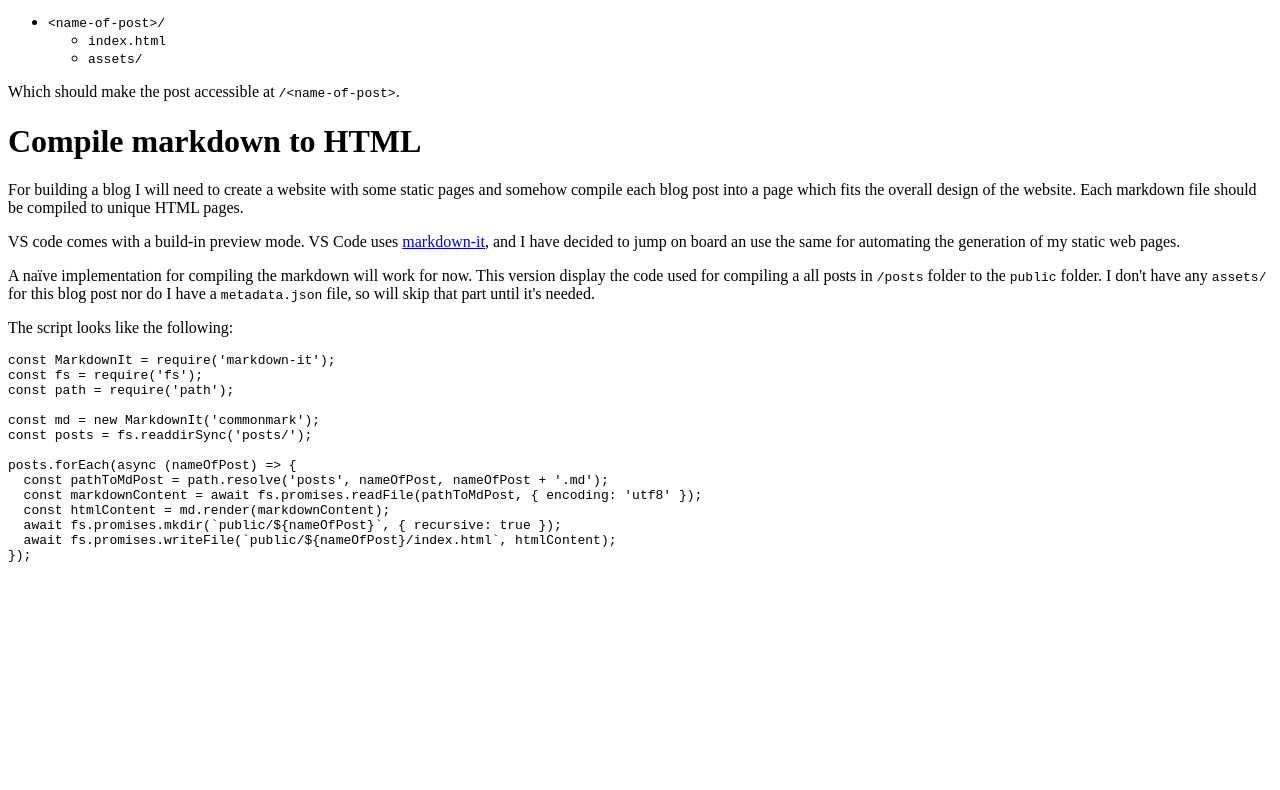
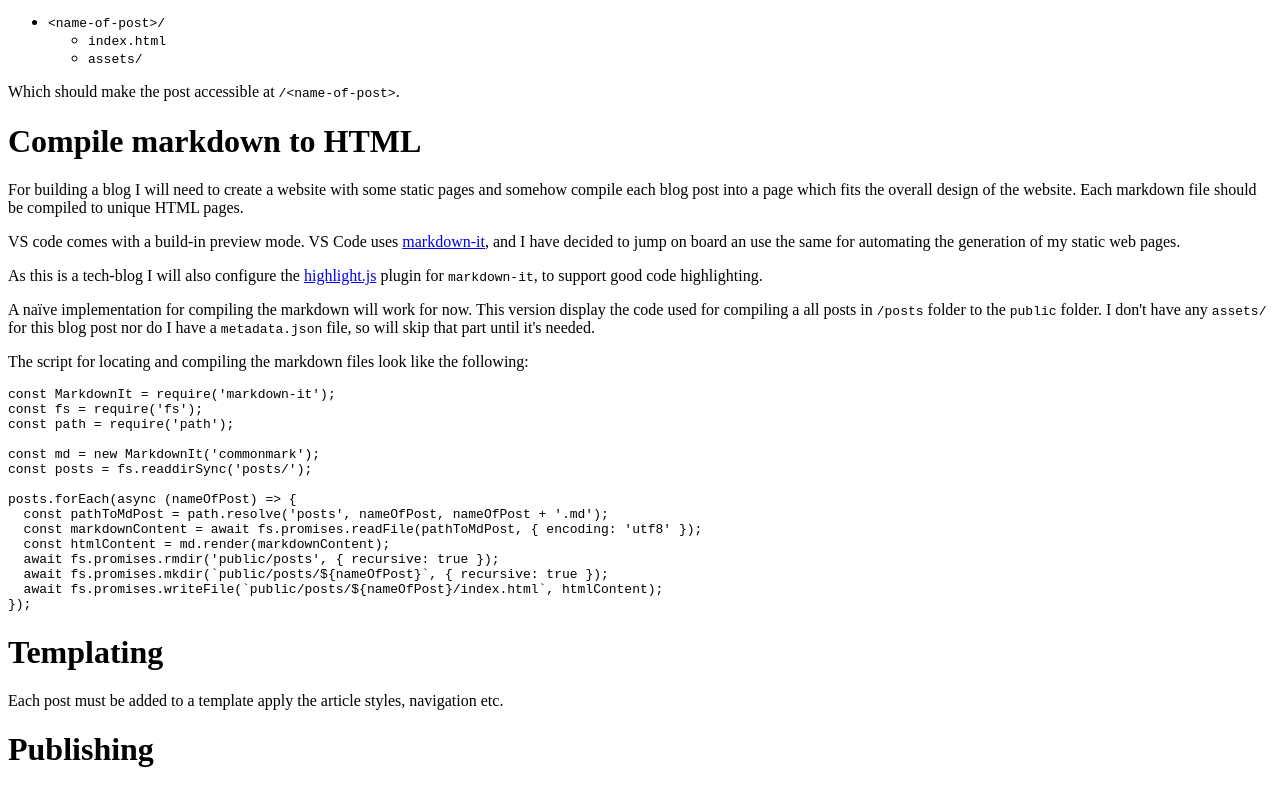
Before and after one commit to MartinSvarrer/larm, a website: page public/posts/blog-setup/index.html in a window 1280 px wide. Shown: the part 733-1523 px from the top of the page. Before the commit the page ends 1309 px from the top, so only its background shows below. Drawn offline with Linux system fonts and the light colour scheme.

Commit message:
Add highlight.js markdown plugin to support highlighting

```diff
--- a/package.json
+++ b/package.json
@@ -9,6 +9,8 @@
   "author": "",
   "license": "ISC",
   "devDependencies": {
+    "highlight.js": "^9.18.0",
     "markdown-it": "^10.0.0"
-  }
+  },
+  "dependencies": {}
 }
--- a/public/posts/blog-setup/index.html
+++ b/public/posts/blog-setup/index.html
@@ -37,20 +37,25 @@
 <h1>Compile markdown to HTML</h1>
 <p>For building a blog I will need to create a website with some static pages and somehow compile each blog post into a page which fits the overall design of the website. Each markdown file should be compiled to unique HTML pages.</p>
 <p>VS code comes with a build-in preview mode. VS Code uses <a href="https://markdown-it.github.io/">markdown-it</a>, and I have decided to jump on board an use the same for automating the generation of my static web pages.</p>
+<p>As this is a tech-blog I will also configure the <a href="https://highlightjs.org/">highlight.js</a> plugin for <code>markdown-it</code>, to support good code highlighting.</p>
 <p>A naïve implementation for compiling the markdown will work for now. This version display the code used for compiling a all posts in <code>/posts</code> folder to the <code>public</code> folder. I don't have any <code>assets/</code> for this blog post nor do I have a <code>metadata.json</code> file, so will skip that part until it's needed.</p>
-<p>The script looks like the following:</p>
-<pre><code class="language-js">const MarkdownIt = require('markdown-it');
-const fs = require('fs');
-const path = require('path');
+<p>The script for locating and compiling the markdown files look like the following:</p>
+<pre><code class="language-js"><span class="hljs-keyword">const</span> MarkdownIt = <span class="hljs-built_in">require</span>(<span class="hljs-string">'markdown-it'</span>);
+<span class="hljs-keyword">const</span> fs = <span class="hljs-built_in">require</span>(<span class="hljs-string">'fs'</span>);
+<span class="hljs-keyword">const</span> path = <span class="hljs-built_in">require</span>(<span class="hljs-string">'path'</span>);
 
-const md = new MarkdownIt('commonmark');
-const posts = fs.readdirSync('posts/');
+<span class="hljs-keyword">const</span> md = <span class="hljs-keyword">new</span> MarkdownIt(<span class="hljs-string">'commonmark'</span>);
+<span class="hljs-keyword">const</span> posts = fs.readdirSync(<span class="hljs-string">'posts/'</span>);
 
-posts.forEach(async (nameOfPost) =&gt; {
-  const pathToMdPost = path.resolve('posts', nameOfPost, nameOfPost + '.md');
-  const markdownContent = await fs.promises.readFile(pathToMdPost, { encoding: 'utf8' });
-  const htmlContent = md.render(markdownContent);
-  await fs.promises.mkdir(`public/${nameOfPost}`, { recursive: true });
-  await fs.promises.writeFile(`public/${nameOfPost}/index.html`, htmlContent);
+posts.forEach(<span class="hljs-keyword">async</span> (nameOfPost) =&gt; {
+  <span class="hljs-keyword">const</span> pathToMdPost = path.resolve(<span class="hljs-string">'posts'</span>, nameOfPost, nameOfPost + <span class="hljs-string">'.md'</span>);
+  <span class="hljs-keyword">const</span> markdownContent = <span class="hljs-keyword">await</span> fs.promises.readFile(pathToMdPost, { <span class="hljs-attr">encoding</span>: <span class="hljs-string">'utf8'</span> });
+  <span class="hljs-keyword">const</span> htmlContent = md.render(markdownContent);
+  <span class="hljs-keyword">await</span> fs.promises.rmdir(<span class="hljs-string">'public/posts'</span>, { <span class="hljs-attr">recursive</span>: <span class="hljs-literal">true</span> });
+  <span class="hljs-keyword">await</span> fs.promises.mkdir(<span class="hljs-string">`public/posts/<span class="hljs-subst">${nameOfPost}</span>`</span>, { <span class="hljs-attr">recursive</span>: <span class="hljs-literal">true</span> });
+  <span class="hljs-keyword">await</span> fs.promises.writeFile(<span class="hljs-string">`public/posts/<span class="hljs-subst">${nameOfPost}</span>/index.html`</span>, htmlContent);
 });
 </code></pre>
+<h1>Templating</h1>
+<p>Each post must be added to a template apply the article styles, navigation etc.</p>
+<h1>Publishing</h1>
```
Also changed, not shown: posts/blog-setup/blog-setup.md (+21 -2 lines), scripts/compile-posts.js (+12 -1 lines), 1 other file.
